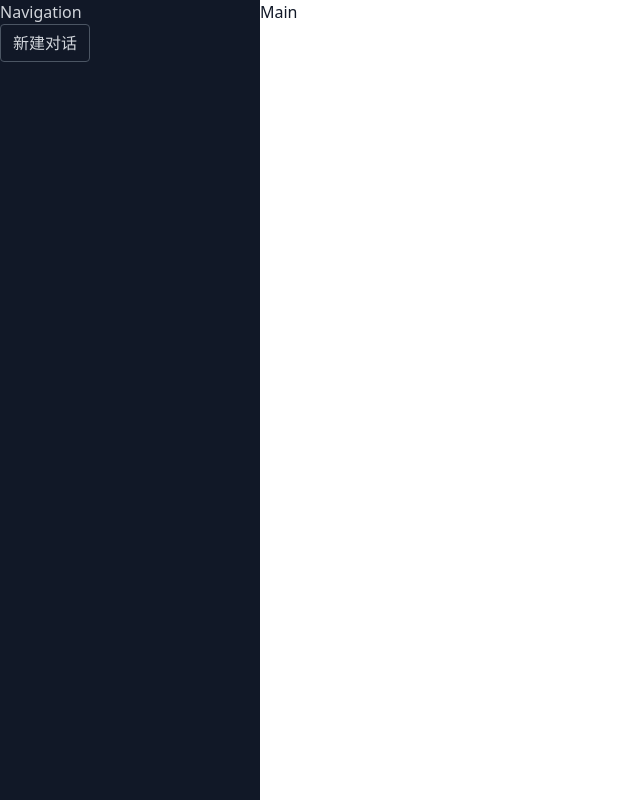
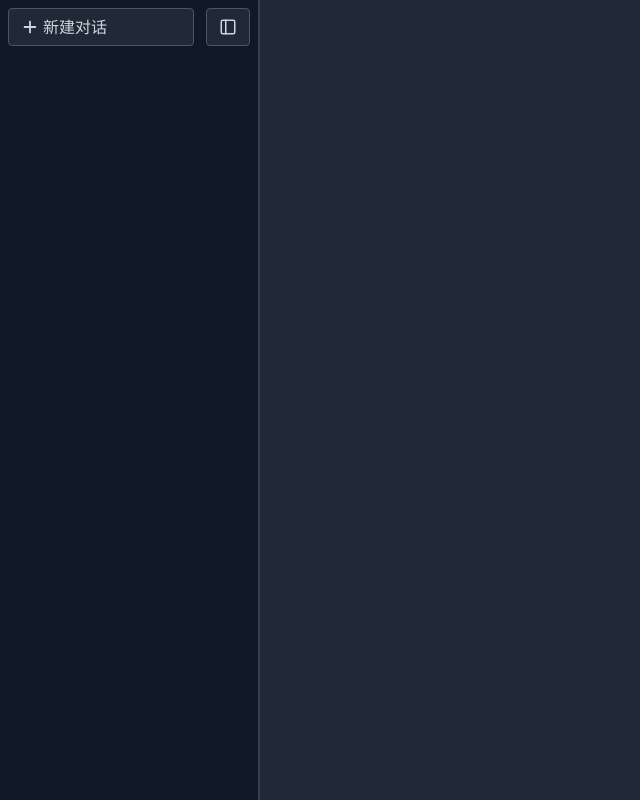
Before and after one commit to Shelden-Hao/heo-gpt, a Next.js app: page / in a window 1280 px wide. Shown: the whole page, without its empty margins (0-640 px from the left). Built offline with nearby package versions, Linux system fonts and the light colour scheme.

Commit message:
feat: 1. 控制导航栏显示

```diff
--- a/app/layout.tsx
+++ b/app/layout.tsx
@@ -1,5 +1,6 @@
 import type {Metadata} from "next";
 import "./globals.css";
+import AppContextProvider from "@/components/AppContext";
 
 export const metadata: Metadata = {
   title: "XIU-GPT",
@@ -13,7 +14,7 @@
   return (
     <html lang="zh">
       <body>
-        {children}
+       <AppContextProvider>{children}</AppContextProvider>
       </body>
     </html>
   );
--- a/app/page.tsx
+++ b/app/page.tsx
@@ -1,9 +1,9 @@
 import Navigation from "@/components/home/Navigation";
-import Main from "@/components/home/Main";
+import Main from "@/components/home/Main"
 
 export default function Home() {
     return (
-        <div className="h-full flex">
+        <div className="h-full flex dark">
             <Navigation />
             <Main />
         </div>
--- /dev/null
+++ b/components/AppContext.tsx
@@ -0,0 +1,28 @@
+"use client";
+
+import React, {createContext, Dispatch, ReactNode, SetStateAction, useContext, useMemo, useState} from 'react';
+
+type State = {
+    displayNavigation: boolean
+}
+
+type AppContextProps = {
+    state: State
+    setState: Dispatch<SetStateAction<State>>
+}
+
+const AppContext = createContext<AppContextProps>(null!)
+
+export function useAppContext() {
+    return useContext(AppContext)
+}
+
+export default function AppContextProvider({children}: { children: ReactNode }) {
+    const [state, setState] = useState({displayNavigation: true})
+    const contextValue = useMemo(() => {
+        return {state, setState}
+    }, [state, setState])
+    return <AppContext.Provider value={contextValue}>
+        {children}
+    </AppContext.Provider>
+}
--- a/components/common/Button.tsx
+++ b/components/common/Button.tsx
@@ -1,8 +1,28 @@
 import React, {ComponentPropsWithRef} from 'react';
+import {IconType} from "react-icons";
 
-function Button({children, className, ...props}: ComponentPropsWithRef<'button'>) {
+type ButtonProps = {
+    icon?: IconType,
+    variant?: 'default' | 'outline' | 'text', // default 带背景不带边框 outline 带背景带边框  text 都不带
+} & ComponentPropsWithRef<'button'>;
+
+function Button({children, className = "", icon: Icon, variant = 'default', ...props}: ButtonProps) {
     return (
-        <button className={`border border-gray-600 rounded px-3 py-1.5 hover:bg-gray-800 active:bg-gray-700 ${className}`} {...props}>{children}</button>
+        <button
+            className={`inline-flex items-center min-w-[38px] min-h-[38px] rounded px-3 py-1.5
+            ${
+                variant === "default"
+                    ? "text-black dark:text-gray-300 bg-gray-50 hover:bg-gray-200 dark:bg-gray-700 dark:hover:bg-gray-900"
+                    : variant === "outline"
+                    ? "border border-gray-300 dark:border-gray-600 text-black dark:text-gray-300 bg-gray-50 hover:bg-gray-200 dark:bg-gray-800 dark:hover:bg-gray-700"
+                    : "text-black dark:text-gray-300 bg-transparent hover:bg-gray-200 dark:hover:bg-gray-700"
+            }
+            ${className}`}
+            {...props}
+        >
+            {Icon && <Icon className={`text-lg ${children ? "mr-1" : ""}`} />}
+            {children}
+        </button>
     );
 }
 
--- a/components/home/Main.tsx
+++ /dev/null
@@ -1,7 +0,0 @@
-export default function Main() {
-    return (
-        <main className="flex-1 bg-white text-gray-900 dark:bg-gray-800 dark:text-gray-100">
-            <div>Main</div>
-        </main>
-    );
-}
--- /dev/null
+++ b/components/home/Main/Menu.tsx
@@ -0,0 +1,19 @@
+"use client";
+import {LuPanelLeft} from "react-icons/lu";
+import Button from "@/components/common/Button";
+import {useAppContext} from "@/components/AppContext";
+
+export default function Menu() {
+    const {state: {displayNavigation}, setState} = useAppContext()
+    return (
+        <main
+            className={`${displayNavigation ? "hidden" : ""} fixed left-2 top-2`}>
+            <Button icon={LuPanelLeft} variant="outline" onClick={() => setState((prevState) => {
+                return {
+                    ...prevState,
+                    displayNavigation: true
+                }
+            })}/>
+        </main>
+    );
+}
--- /dev/null
+++ b/components/home/Main/index.tsx
@@ -0,0 +1,9 @@
+import Menu from "@/components/home/Main/Menu";
+
+export default function Navigation() {
+    return (
+        <nav className={`relative flex-1 bg-white text-gray-900 dark:bg-gray-800 dark:text-gray-100`}>
+            <Menu/>
+        </nav>
+    );
+}
--- a/components/home/Navigation.tsx
+++ /dev/null
@@ -1,10 +0,0 @@
-import Button from "@/components/common/Button";
-
-export default function Navigation() {
-    return (
-        <nav className="h-full w-[260px] bg-gray-900 text-gray-300">
-            <div>Navigation</div>
-            <Button>新建对话</Button>
-        </nav>
-    );
-}
--- /dev/null
+++ b/components/home/Navigation/Menubar.tsx
@@ -0,0 +1,22 @@
+import React from 'react';
+import Button from "@/components/common/Button";
+import {HiPlus} from "react-icons/hi";
+import {LuPanelLeft} from "react-icons/lu";
+import {useAppContext} from "@/components/AppContext";
+
+function Menubar() {
+    const {setState} = useAppContext()
+    return (
+        <div className="flex space-x-3">
+            <Button icon={HiPlus} variant="outline" className="flex-1">新建对话</Button>
+            <Button icon={LuPanelLeft} variant="outline" onClick={() => setState((prevState) => {
+                return {
+                    ...prevState,
+                    displayNavigation: false
+                }
+            })} />
+        </div>
+    );
+}
+
+export default Menubar;
--- /dev/null
+++ b/components/home/Navigation/index.tsx
@@ -0,0 +1,12 @@
+"use client";
+import Menubar from "@/components/home/Navigation/Menubar";
+import {useAppContext} from "@/components/AppContext";
+
+export default function Navigation() {
+    const {state: {displayNavigation}} = useAppContext()
+    return (
+        <nav className={`${displayNavigation ? "" : "hidden"} h-full w-[260px] border-r-2 dark:border-gray-700 dark:bg-gray-900 dark:text-gray-300 p-2`}>
+            <Menubar/>
+        </nav>
+    );
+}
```
Also changed, not shown: package.json (+5 -4 lines), 1 other file (tests, documents, lock files or other folders).
